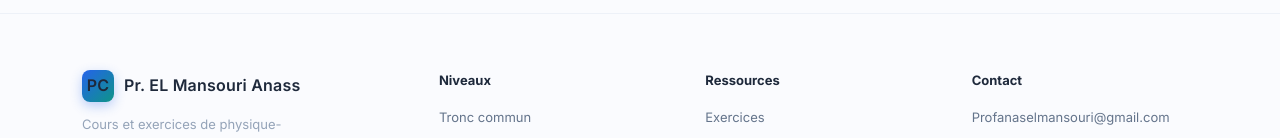
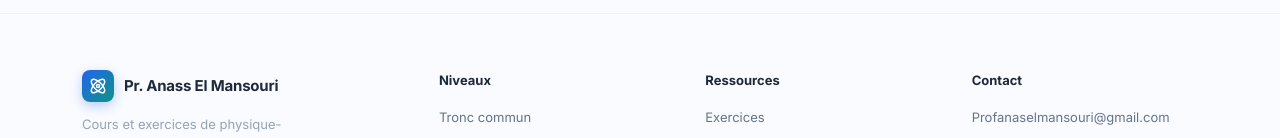
Before and after one commit to HamzaElmansouri-Pr/Pr-Phyisics, a Next.js app: page / in a window 1280 px wide. Shown: the part 3175-3313 px from the top of the page. Built offline with nearby package versions, Linux system fonts and the light colour scheme.

Commit message:
add logo to footer

```diff
--- a/components/Footer.tsx
+++ b/components/Footer.tsx
@@ -6,10 +6,18 @@ export default function Footer() {
       <div className="wrap">
         <div className="foot-grid">
           <div className="foot-brand">
-            <div className="logo">
-              <div className="logo-mark">PC</div>
-              Pr. EL Mansouri Anass
-            </div>
+            <Link href="/" className="logo">
+              <div className="logo-mark">
+                <svg xmlns="http://www.w3.org/2000/svg" width="18" height="18" viewBox="0 0 24 24" fill="none" stroke="#fff" strokeWidth="2" strokeLinecap="round" strokeLinejoin="round">
+                  <circle cx="12" cy="12" r="2"></circle>
+                  <path d="M20.2 20.2c2.04-2.03.02-7.36-4.5-11.9-4.54-4.52-9.87-6.54-11.9-4.5-2.04 2.03-.02 7.36 4.5 11.9 4.54 4.52 9.87 6.54 11.9 4.5Z"></path>
+                  <path d="M15.7 15.7c4.52-4.54 6.54-9.87 4.5-11.9-2.03-2.04-7.36-.02-11.9 4.5-4.52 4.54-6.54 9.87-4.5 11.9 2.03 2.04 7.36.02 11.9-4.5Z"></path>
+                </svg>
+              </div>
+              <div className="logo-text">
+                <span className="logo-title">Pr. Anass El Mansouri</span>
+              </div>
+            </Link>
             <p>
               Cours et exercices de physique-chimie pour les lycéens marocains,
               du tronc commun au bac.
```
